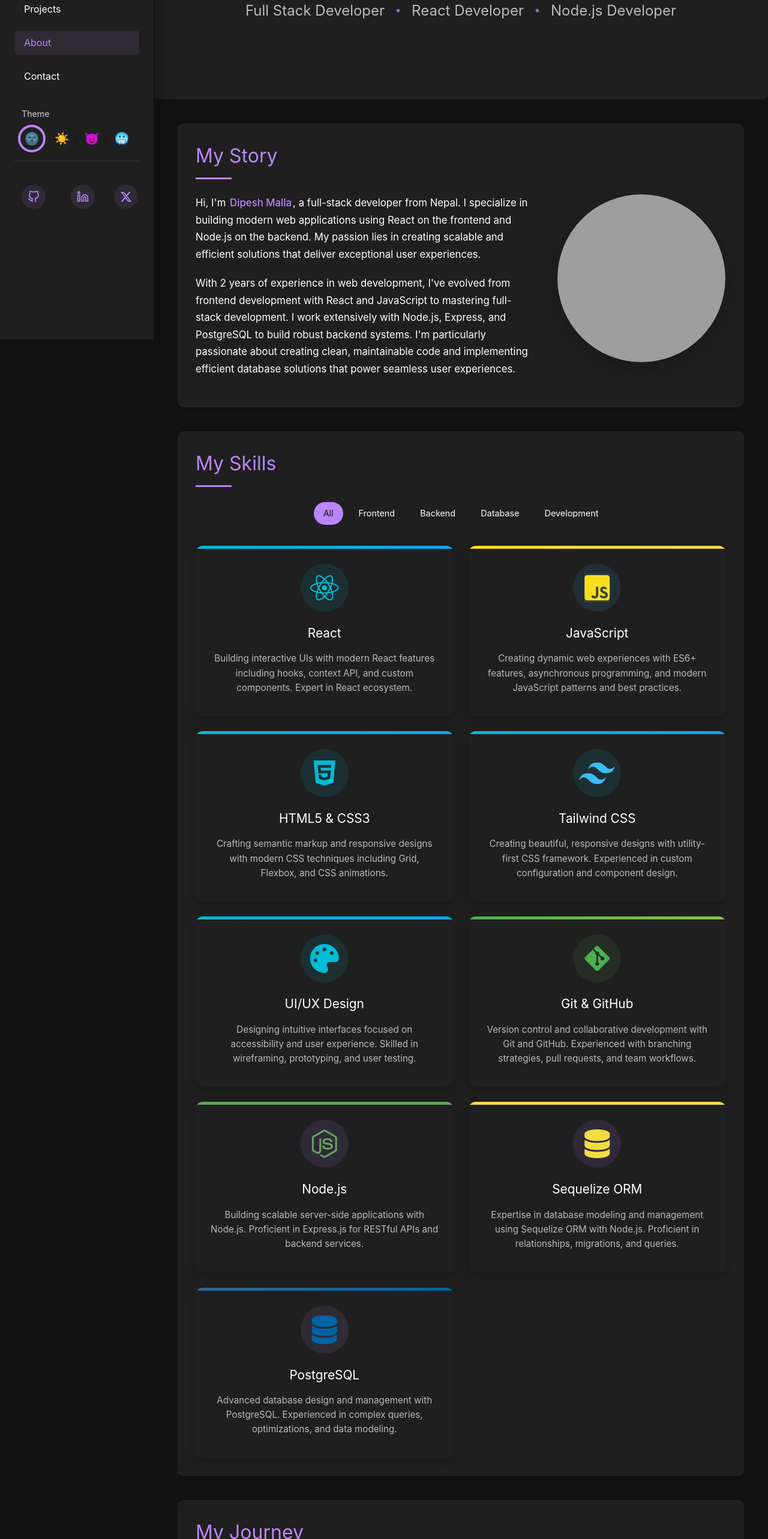
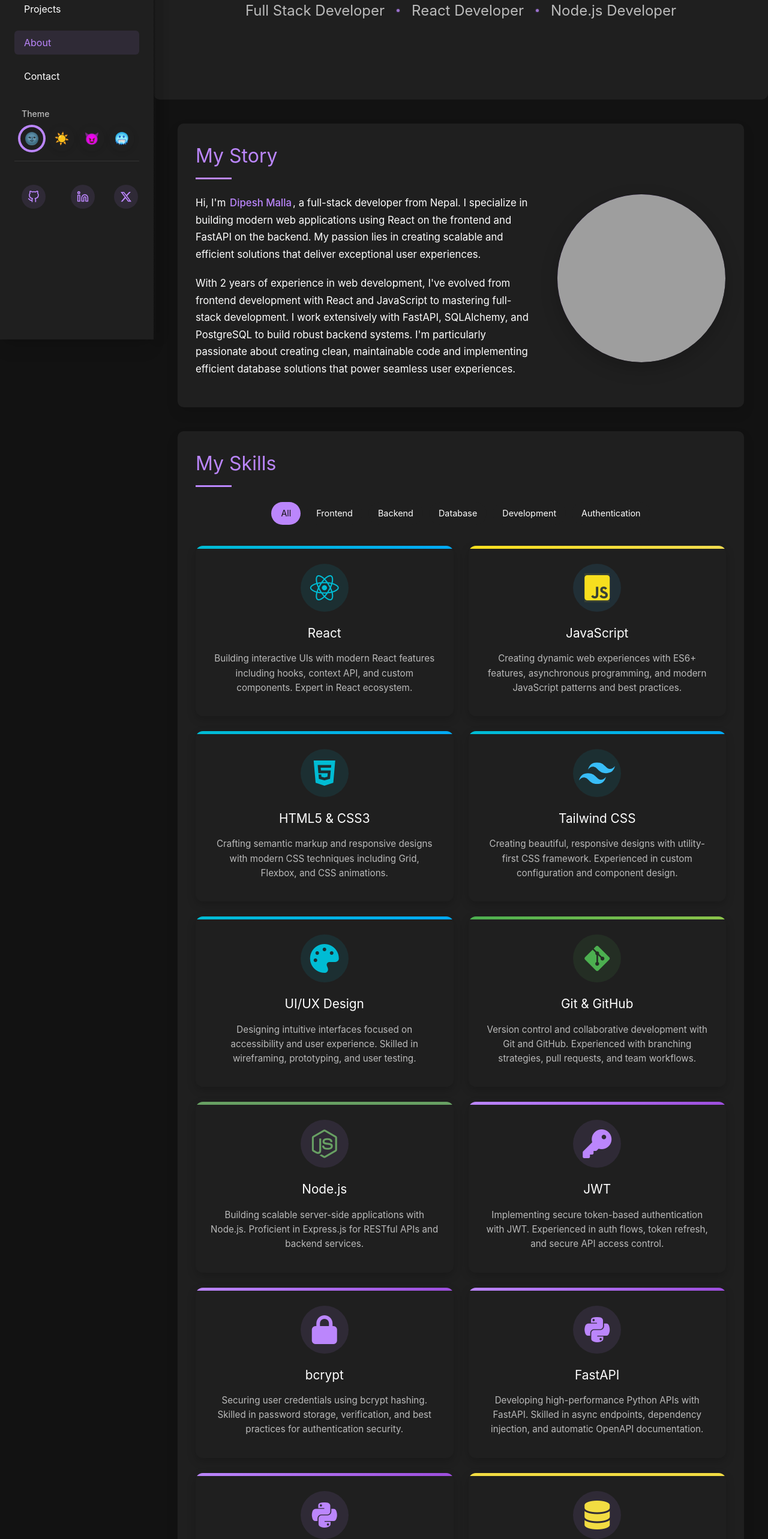
Before and after one commit to Greycode009/Dipesh-Portfolio, a React (Create React App) app: page /about in a window 1280 px wide. Shown: the part 234-2800 px from the top of the page at 60% size. Built offline with nearby package versions, Linux system fonts and the light colour scheme; grey boxes are pictures that could not be loaded.

Commit message:
update-about-skills-and-bio-fastapi-backend

```diff
--- a/src/pages/About.jsx
+++ b/src/pages/About.jsx
@@ -64,6 +64,34 @@ function About() {
       icon: "fab fa-node-js",
       description:
         "Building scalable server-side applications with Node.js. Proficient in Express.js for RESTful APIs and backend services.",
+      category: "backend",
+    },
+    {
+      name: "JWT",
+      icon: "fas fa-key",
+      description:
+        "Implementing secure token-based authentication with JWT. Experienced in auth flows, token refresh, and secure API access control.",
+      category: "authentication",
+    },
+    {
+      name: "bcrypt",
+      icon: "fas fa-lock",
+      description:
+        "Securing user credentials using bcrypt hashing. Skilled in password storage, verification, and best practices for authentication security.",
+      category: "authentication",
+    },
+    {
+      name: "FastAPI",
+      icon: "fab fa-python",
+      description:
+        "Developing high-performance Python APIs with FastAPI. Skilled in async endpoints, dependency injection, and automatic OpenAPI documentation.",
+      category: "backend",
+    },
+    {
+      name: "SQLAlchemy",
+      icon: "fab fa-python",
+      description:
+        "Designing ORM-driven Python data models with SQLAlchemy. Experienced in database schema design, relationships, and query optimization.",
       category: "backend",
     },
     {
@@ -171,15 +199,15 @@ function About() {
               <p>
                 Hi, I'm <span className="highlight">Dipesh Malla</span>, a
                 full-stack developer from Nepal. I specialize in building modern
-                web applications using React on the frontend and Node.js on the
+                web applications using React on the frontend and FastAPI on the
                 backend. My passion lies in creating scalable and efficient
                 solutions that deliver exceptional user experiences.
               </p>
               <p>
                 With 2 years of experience in web development, I've evolved from
                 frontend development with React and JavaScript to mastering
-                full-stack development. I work extensively with Node.js,
-                Express, and PostgreSQL to build robust backend systems. I'm
+                full-stack development. I work extensively with FastAPI,
+                SQLAlchemy, and PostgreSQL to build robust backend systems. I'm
                 particularly passionate about creating clean, maintainable code
                 and implementing efficient database solutions that power
                 seamless user experiences.
@@ -255,6 +283,14 @@ function About() {
                 >
                   Development
                 </span>
+                <span
+                  className={`category-tag authentication ${
+                    activeCategory === "authentication" ? "active" : ""
+                  }`}
+                  onClick={() => handleCategoryClick("authentication")}
+                >
+                  Authentication
+                </span>
               </div>
             </div>
 
@@ -263,7 +299,7 @@ function About() {
                 .filter(
                   (skill) =>
                     activeCategory === "all" ||
-                    skill.category === activeCategory
+                    skill.category === activeCategory,
                 )
                 .map((skill, index) => (
                   <motion.div
```
Also changed, not shown: src/App.js (added).
